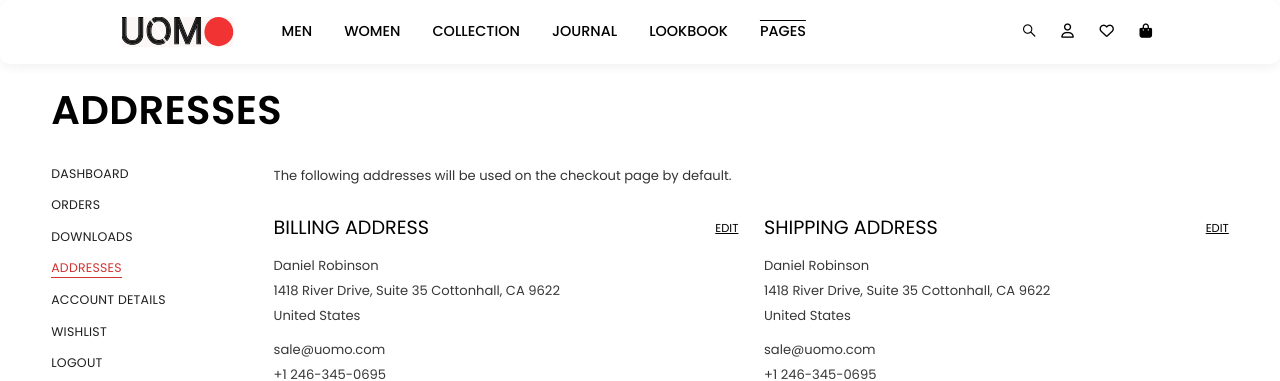
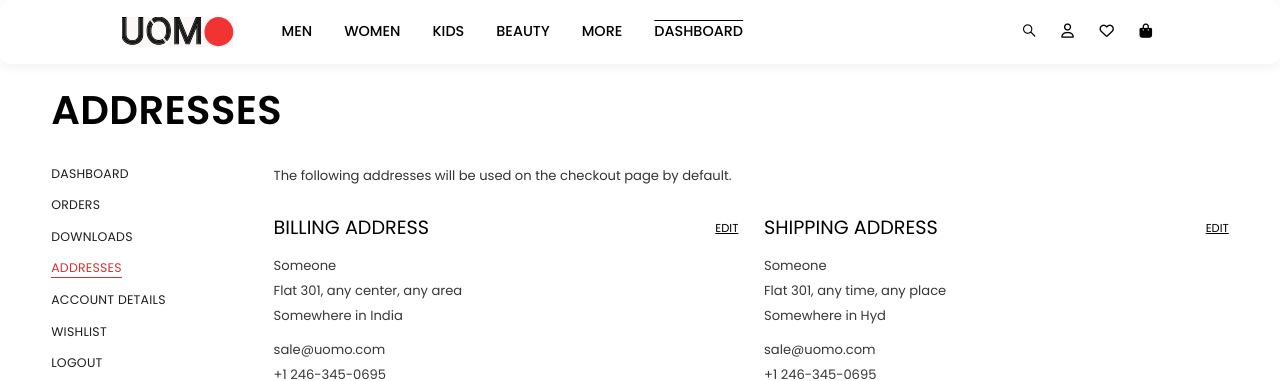
Before and after one commit to PavanKumarArikatla/Uomo, a React (Vite) app: page /dashboard/addresses in a window 1280 px wide. Shown: the top 381 px of the page. Built offline with nearby package versions, Linux system fonts and the light colour scheme; data requests are answered from the project's data file.

Commit message:
Fix: renders user name if logged in

```diff
--- a/src/App.jsx
+++ b/src/App.jsx
@@ -26,7 +26,7 @@ export default function App() {
       element: <AppLayout />,
       children: [
         { path: "/", element: <Home /> },
-        { path: "/:search", element: <SearchResults /> },
+        { path: "/search/:search", element: <SearchResults /> },
         { path: "/category/:type", element: <SearchResults /> },
         { path: "men",
           children: [
--- a/src/components/navigationComponents/Login.jsx
+++ b/src/components/navigationComponents/Login.jsx
@@ -54,7 +54,10 @@ export default function Login(){
                     <p className="underline">Lost password?</p>
                 </div>
 
-                <BlackButton>LOG IN</BlackButton>
+                <BlackButton onClick={()=> {
+                    setIsLoggedIn(true)
+                    closePanel()
+                    }}>LOG IN</BlackButton>
 
                 <p className="text-xs">No account yet? <button onClick={() => openPanel("register")} className="underline cursor-pointer">Create Account</button></p>
                 </div>
--- a/src/contexts/StylesContext.jsx
+++ b/src/contexts/StylesContext.jsx
@@ -14,6 +14,7 @@ export function defaultFilters() {
 }
 
 export default function CardProvider({ children }) {
+  const [isLoggedIn, setIsLoggedIn] = useState(false);
   const [search, setSearch] = useState("");
   const [loading, setLoading] = useState(false);
   const [allStyles, setAllStyles] = useState([]);
--- a/src/pages/dashboard/DashboardAddresses.jsx
+++ b/src/pages/dashboard/DashboardAddresses.jsx
@@ -13,9 +13,9 @@ export default function DashboardAddresses() {
             <h2>Billing Address</h2>
             <button type="button">Edit</button>
           </div>
-          <p>Daniel Robinson</p>
-          <p>1418 River Drive, Suite 35 Cottonhall, CA 9622</p>
-          <p>United States</p>
+          <p>Someone</p>
+          <p>Flat 301, any center, any area</p>
+          <p>Somewhere in India</p>
           <p className={styles.spacer}>sale@uomo.com</p>
           <p>+1 246-345-0695</p>
         </article>
@@ -25,9 +25,9 @@ export default function DashboardAddresses() {
             <h2>Shipping Address</h2>
             <button type="button">Edit</button>
           </div>
-          <p>Daniel Robinson</p>
-          <p>1418 River Drive, Suite 35 Cottonhall, CA 9622</p>
-          <p>United States</p>
+          <p>Someone</p>
+          <p>Flat 301, any time, any place</p>
+          <p>Somewhere in Hyd</p>
           <p className={styles.spacer}>sale@uomo.com</p>
           <p>+1 246-345-0695</p>
         </article>
--- a/src/pages/dashboard/DashboardHome.jsx
+++ b/src/pages/dashboard/DashboardHome.jsx
@@ -5,7 +5,7 @@ export default function DashboardHome() {
   return (
     <section className={styles.panel}>
       <p className={styles.line}>
-        Hello <b>alifin58</b> (not <b>alifin58</b>?{" "}
+        Hello <b>someone</b> (not <b>someone</b>?{" "}
         <button type="button" className={styles.inlineBtn}>
           Log out
         </button>
--- a/src/pages/dashboard/DashboardOrders.jsx
+++ b/src/pages/dashboard/DashboardOrders.jsx
@@ -1,10 +1,10 @@
 import styles from "./DashboardOrders.module.css";
 
 const orders = [
-  { id: "#2418", date: "October 27, 2020", status: "On hold", total: "$1,200.65 for 3 items" },
-  { id: "#2418", date: "October 27, 2020", status: "On hold", total: "$1,200.65 for 3 items" },
-  { id: "#2418", date: "October 27, 2020", status: "On hold", total: "$1,200.65 for 3 items" },
-  { id: "#2418", date: "October 27, 2020", status: "On hold", total: "$1,200.65 for 3 items" },
+  { id: "#2218", date: "March 27, 2025", status: "On hold", total: "$5,200.65 for 3 items" },
+  { id: "#2118", date: "October 27, 2024", status: "On hold", total: "$1,600.5 for 2 items" },
+  { id: "#2018", date: "September 27, 2023", status: "On hold", total: "$1,200.65 for 1 items" },
+  { id: "#2318", date: "October 27, 2026", status: "On hold", total: "$3,800.65 for 4 items" },
 ];
 
 export default function DashboardOrders() {
--- a/src/reusedComponents/AppNavigation.jsx
+++ b/src/reusedComponents/AppNavigation.jsx
@@ -4,19 +4,9 @@ import { StylesContext } from "../contexts/StylesContext";
 import styles from "./AppNavigation.module.css";
 
 export default function AppNavigation() {
-  const { count, activePanel, togglePanel, openPanel } = useContext(StylesContext);
+  const { count, activePanel, togglePanel, isLoggedIn } = useContext(StylesContext);
+  const navigate = useNavigate();
   const [isMenuOpen, setIsMenuOpen] = useState(false);
-  const navigate = useNavigate();
-
-  function closeMenu() {
-    setIsMenuOpen(false);
-  }
-
-  function handleWishlistClick() {
-    openPanel("wishlist");
-    navigate("/wishlist");
-    closeMenu();
-  }
 
   return (
     <div className={`${styles.nav} ${isMenuOpen ? styles.menuOpen : ""}`}>
@@ -32,16 +22,16 @@ export default function AppNavigation() {
             <NavLink to="/women" >WOMEN</NavLink>
           </p>
           <p className={styles.type}>
-            <NavLink to="/kids" >COLLECTION</NavLink>
+            <NavLink to="/kids" >KIDS</NavLink>
           </p>
           <p className={styles.type}>
-            <NavLink to="/beauty" >JOURNAL</NavLink>
+            <NavLink to="/beauty" >BEAUTY</NavLink>
           </p>
           <p className={styles.type}>
-            <NavLink to="/more" >LOOKBOOK</NavLink>
+            <NavLink to="/more" >MORE</NavLink>
           </p>
           <p className={styles.type}>
-            <NavLink to="/dashboard" >PAGES</NavLink>
+            <NavLink to="/dashboard" >DASHBOARD</NavLink>
           </p>
         </div>
       </div>
@@ -52,11 +42,14 @@ export default function AppNavigation() {
             {activePanel !== "search" ? <i className="fa-brands fa-sistrix cursor-pointer"></i> : <p className="cursor-pointer">&#x1D5B7;</p>}
           </li>
         </button>
-        <button onClick={() => togglePanel("login")} className="cursor-pointer">
+
+        {!isLoggedIn ? (<button onClick={() => togglePanel("login")} className="cursor-pointer">
           <li>
             <i className="fa-regular fa-user"></i>
           </li>
-        </button>
+        </button>) : (<button onClick={() => navigate("/dashboard/account-details")} className="cursor-pointer">
+          user
+        </button>)}
 
         <button className="cursor-pointer" onClick={() => togglePanel("wishlist")}>
           <li>
```
